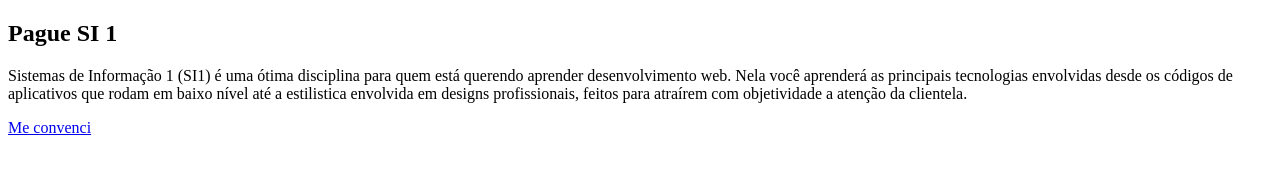
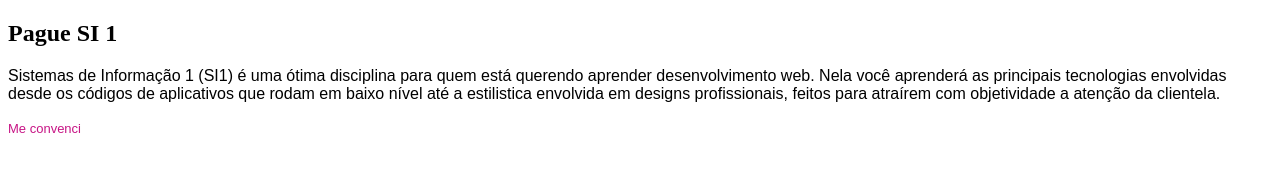
Before and after one commit to Jefersony/si1-lab1, a plain HTML site: page estatica-css/index.html in a window 1280 px wide. Drawn offline with Linux system fonts and the light colour scheme.

Commit message:
Adiciona o estilo a página.

```diff
--- /dev/null
+++ b/estatica-css/estilo.css
@@ -0,0 +1,10 @@
+a{
+    color: mediumvioletred; text-decoration: blink;
+    font-size: small;
+}
+h1{
+    font-family: fantasy;
+}
+p{
+    font-family: sans-serif; font-style: normal;
+}
--- a/estatica-css/index.html
+++ b/estatica-css/index.html
@@ -3,6 +3,7 @@
 <head lang="en">
     <meta charset="UTF-8">
     <title>Sistemas de Informação 1</title>
+    <link rel="stylesheet" type="text/css" href="estilo.css"/>
 </head>
 <body>
     <title><h2>Pague SI 1</h2></title>
```
Also changed, not shown: estatica-css/cadastro.html (+1 -1 lines), estatica-css/obrigado.html (+1 -0 lines), estatica-simples/index.html (+1 -0 lines).
